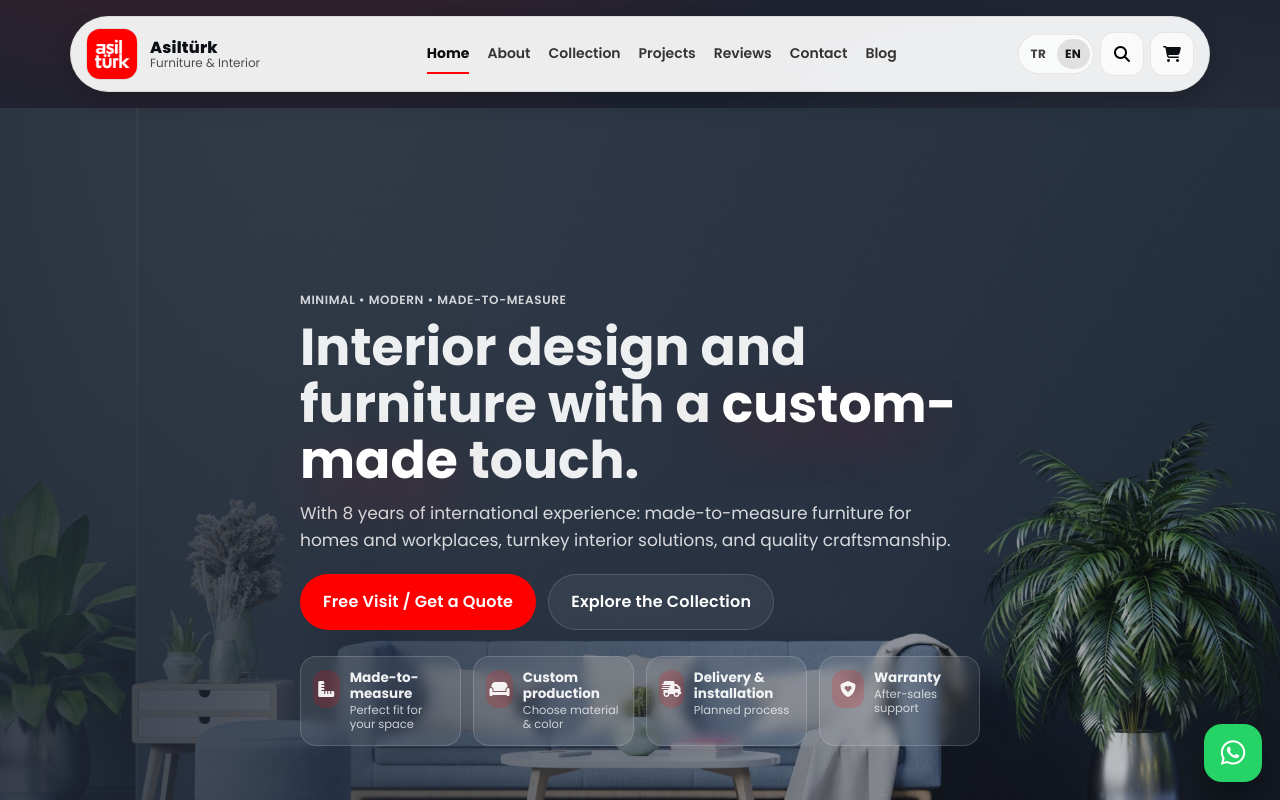
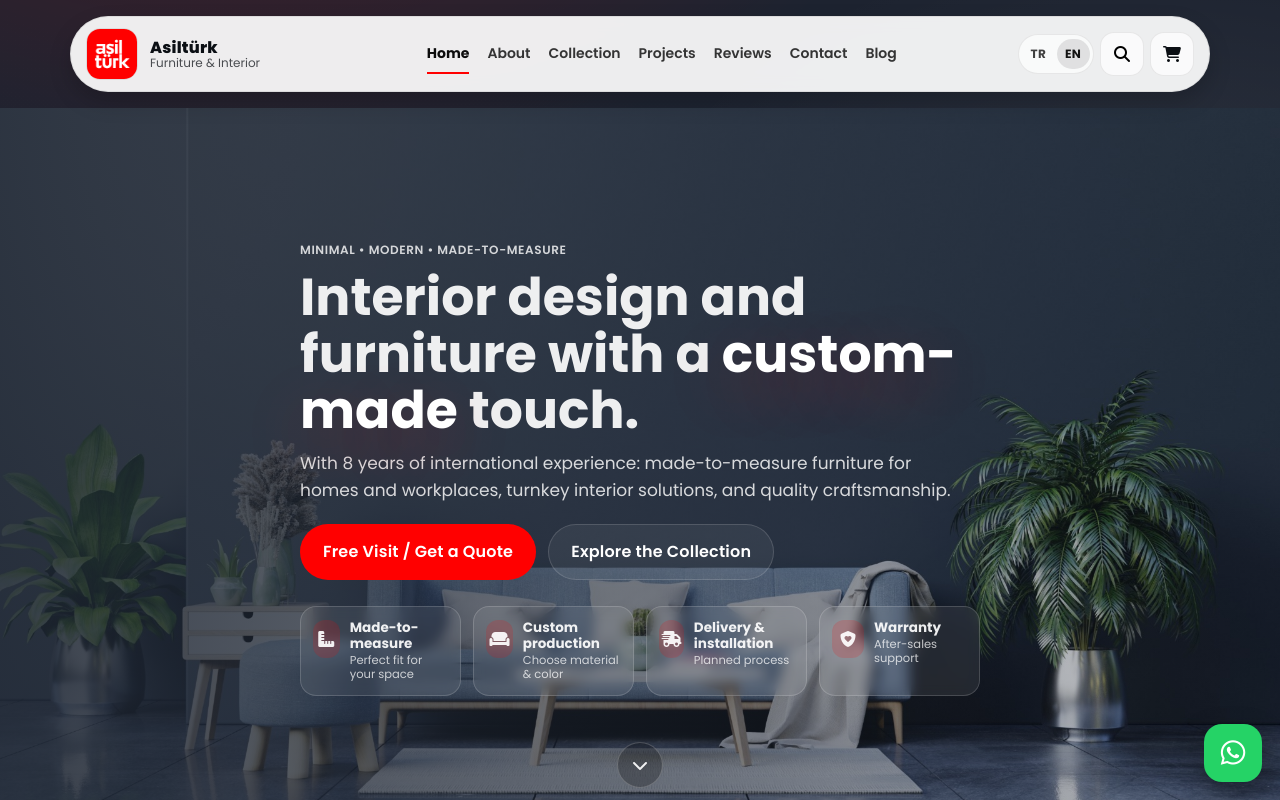
Before and after one commit to OsmanAsilturk/OsmanAsilturk.github.io, a plain HTML site: page index.html in a window 1280 px wide. Shown: the top 800 px of the page. Drawn offline with Linux system fonts and the light colour scheme.

Commit message:
Update style.css

```diff
--- a/styles/style.css
+++ b/styles/style.css
@@ -289,18 +289,13 @@ button, input, select, textarea{
 /* Hero */
 .hero{
   position: relative;
-  min-height: 100vh;                 /* calc(100vh - 10rem) yerine */
+  min-height: calc(100vh - 10rem);
   display: grid;
   align-items: center;
-  margin-top: 0;                     /* negatif değeri kaldır */
+  margin-top: 0;
   padding: 7.5rem 0 5.5rem;
-
-  background-image: url("../images/home.jpeg");
-  background-repeat: no-repeat;
-  background-size: cover;
-  background-position: center bottom; /* altı sabitle */
+  background: url("../images/home.jpeg") center bottom/cover no-repeat;
 }
-
 .hero-overlay{
   position: absolute;
   inset: 0;
@@ -854,12 +849,6 @@ main#main-content .section-title {
   gap: 1rem;
   flex-wrap: wrap;
 }
-.back-to-top{
-  color: rgba(255,255,255,0.88);
-  text-decoration: underline;
-  text-decoration-color: rgba(255,255,255,0.22);
-}
-.back-to-top i{ color: var(--primary); margin-left: .6rem; }
 
 /* WhatsApp floating button */
 .whatsapp-fab{
```
